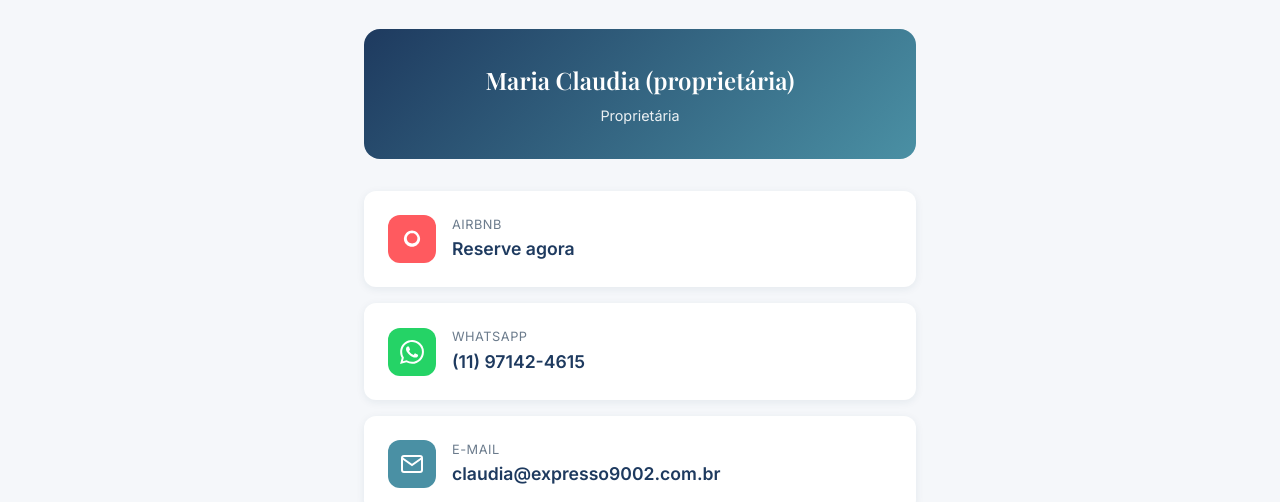
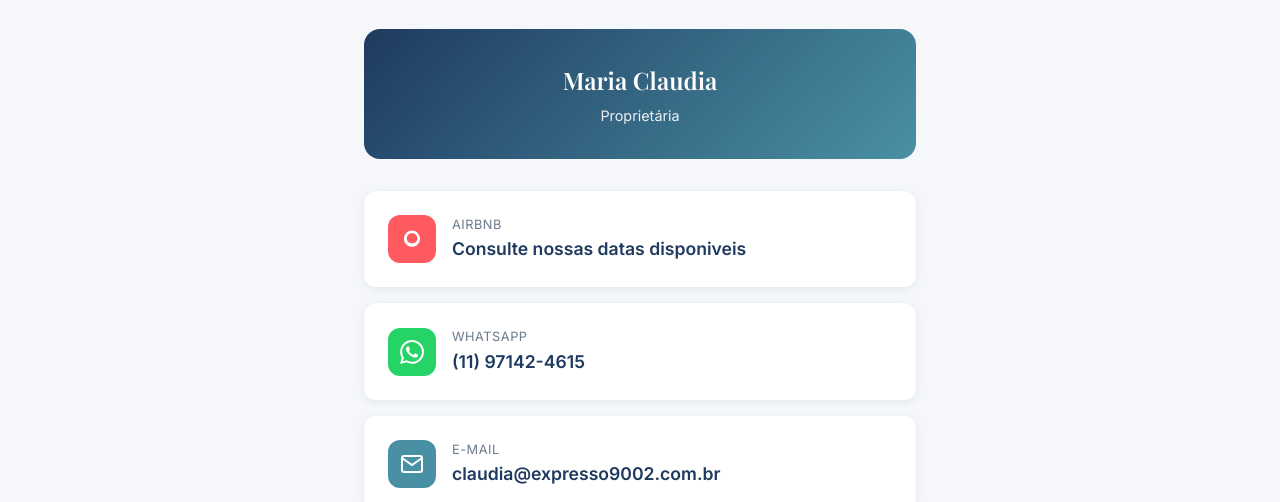
Before and after one commit to editorhosp-debug/Casa-Nordica, a plain HTML site: page contato.html in a window 1280 px wide. Shown: the part 162-664 px from the top of the page. Drawn offline with nearby package versions, Linux system fonts and the light colour scheme.

Commit message:
Update contato.html

```diff
--- a/contato.html
+++ b/contato.html
@@ -23,7 +23,7 @@
       <h1 class="section-title">Contato</h1>
 
       <div class="owner-card">
-        <h2 class="owner-name">Maria Claudia (proprietária)</h2>
+        <h2 class="owner-name">Maria Claudia</h2>
         <p class="owner-role">Proprietária</p>
       </div>
 
@@ -35,7 +35,7 @@
         </div>
         <div>
           <div class="contact-label">Airbnb</div>
-          <div class="contact-value">Reserve agora</div>
+          <div class="contact-value">Consulte nossas datas disponiveis</div>
         </div>
       </a>
 
```
